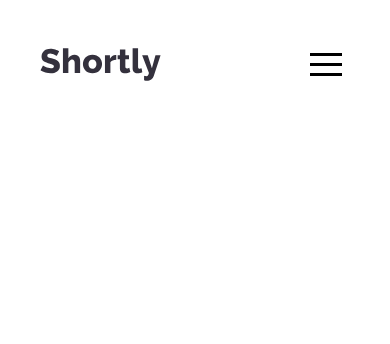
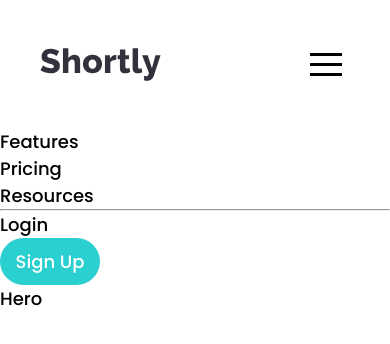
Before and after one commit to penguinboots/url-shortener, a React (Vite) app: page / in a window 390 px wide. Shown: the top 344 px of the page. Built offline with nearby package versions, Linux system fonts and the light colour scheme.

Commit message:
move hamburger hook to main app

```diff
--- a/src/App.jsx
+++ b/src/App.jsx
@@ -1,17 +1,29 @@
 import './App.scss'
 import Nav from './components/Nav'
+import Hero from './components/Hero'
+
+import { useState } from "react";
+import Menu from './components/Menu';
 
 function App() {
+
+  const [isOpen, setOpen] = useState(false);
+
+  const toggleMenu = () => {
+    setOpen((prev) => !prev);
+  };
+
   return (
-    <>
-      <Nav />
-      {/* <Hero />
-      <URLForm />
+    <div className="app-wrapper">
+      <Nav isOpen={isOpen} toggleMenu={toggleMenu}/>
+      <Menu isOpen={isOpen} />
+      <Hero />
+      {/* <URLForm />
       <Features />
       <CallToAction />
       <Footer /> */}
-    </>
-  )
+    </div>
+  );
 }
 
 export default App
--- a/src/components/Nav.jsx
+++ b/src/components/Nav.jsx
@@ -1,13 +1,14 @@
 import logo from "../assets/logo.svg";
 import { Squash as Hamburger } from "hamburger-react";
-import { useState } from "react";
+import PropTypes from 'prop-types';
 
-export default function Nav() {
-  const [isOpen, setOpen] = useState(false);
+export default function Nav(props) {
+  Nav.propTypes = {
+    isOpen: PropTypes.bool,
+    toggleMenu: PropTypes.func
+  }
 
-  const toggleMenu = () => {
-    setOpen((prev) => !prev);
-  };
+  const { isOpen, toggleMenu } = props;
 
   return (
     <nav className="main-nav">
```
